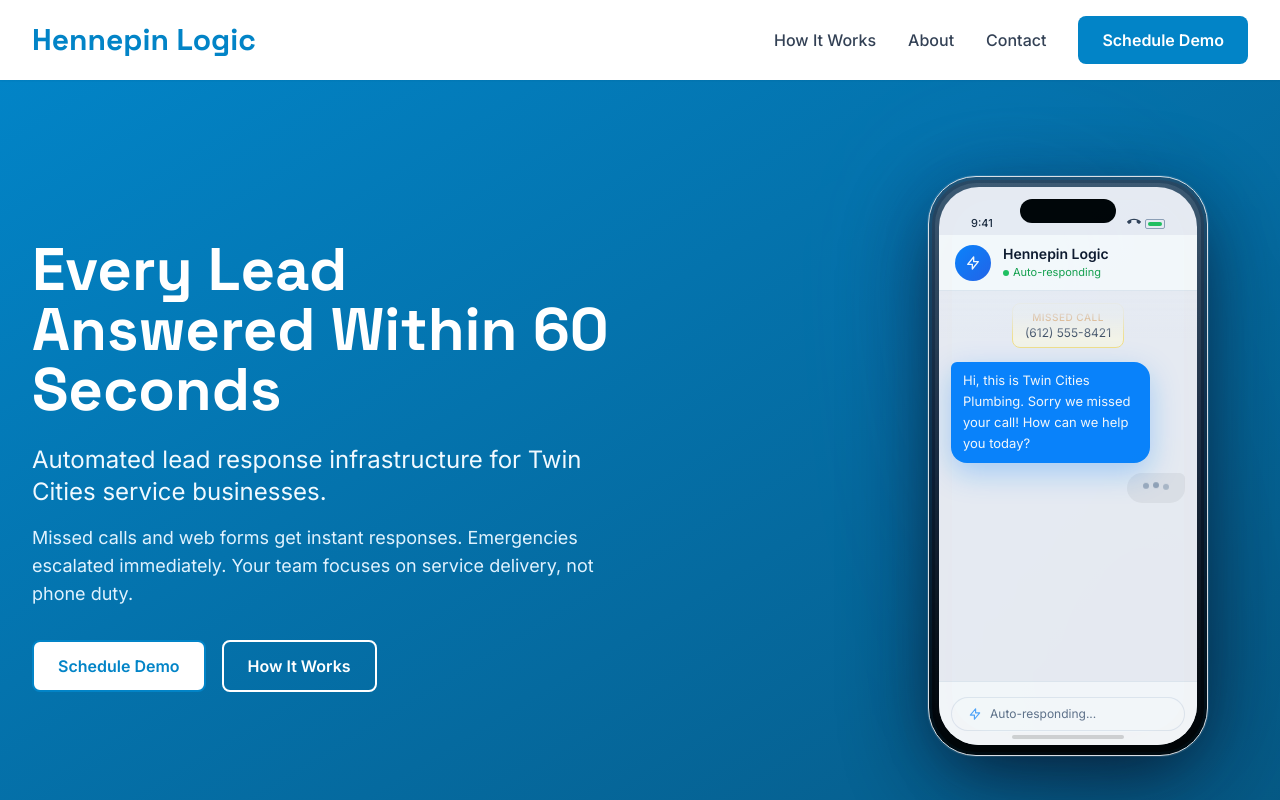
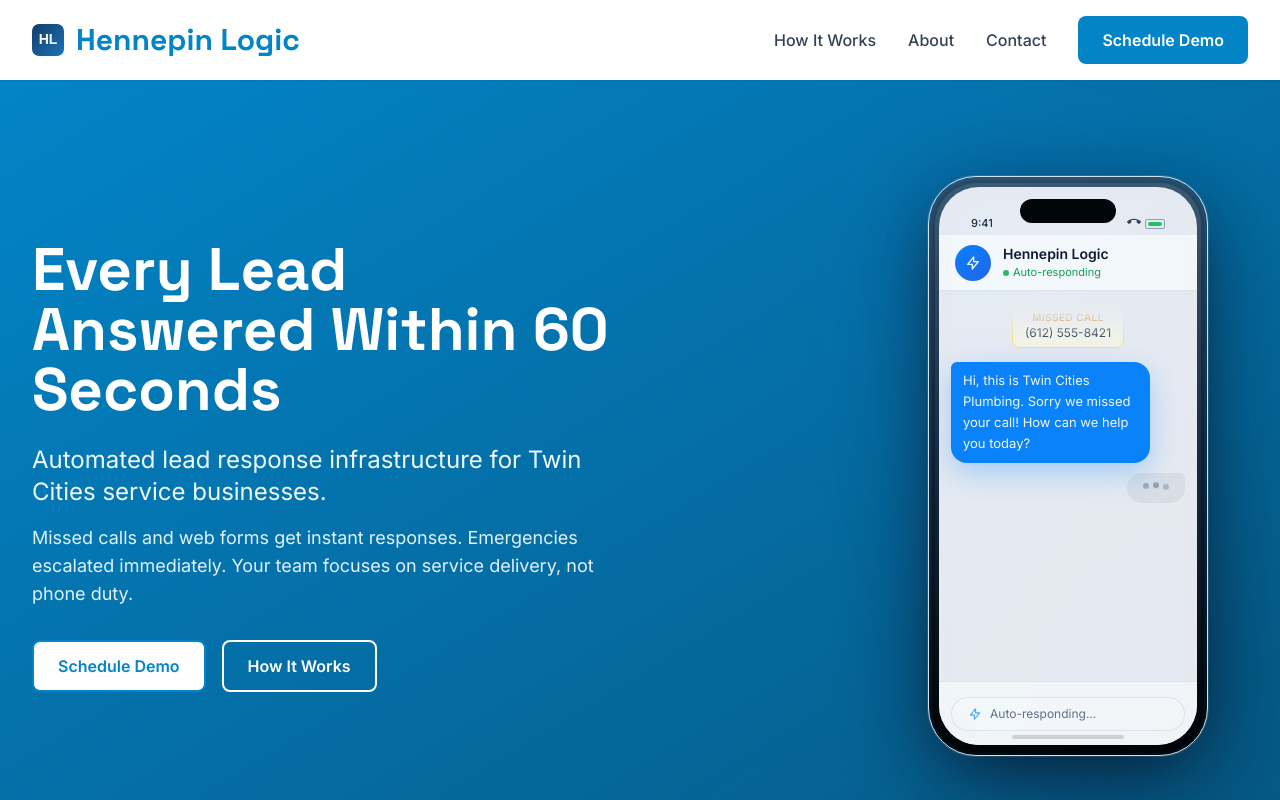
Before and after one commit to yirgareminick/hennepinlogic-site, a Next.js app: page / in a window 1280 px wide. Shown: the top 800 px of the page. Built offline with nearby package versions, Linux system fonts and the light colour scheme.

Commit message:
favicon updates

```diff
--- a/src/components/Footer.tsx
+++ b/src/components/Footer.tsx
@@ -13,7 +13,12 @@
         <div className="grid grid-cols-1 md:grid-cols-2 lg:grid-cols-4 gap-8 md:gap-12">
           {/* Company Info */}
           <div className="lg:col-span-2">
-            <h3 className="text-2xl font-heading font-bold text-white mb-4">
+            <h3 className="text-2xl font-heading font-bold text-white mb-4 flex items-center gap-3">
+              <img
+                src="/favicon.svg"
+                alt="Hennepin Logic"
+                className="h-7 w-7"
+              />
               Hennepin Logic
             </h3>
             <p className="text-slate-400 mb-6 max-w-md">
--- a/src/components/Header.tsx
+++ b/src/components/Header.tsx
@@ -18,7 +18,12 @@
       <nav className="container-custom">
         <div className="flex justify-between items-center h-16 md:h-20">
           {/* Logo */}
-          <Link href="/" className="flex items-center">
+          <Link href="/" className="flex items-center gap-3">
+            <img
+              src="/favicon.svg"
+              alt="Hennepin Logic"
+              className="h-8 w-8"
+            />
             <span className="text-2xl md:text-3xl font-heading font-bold text-primary-600">
               Hennepin Logic
             </span>
```
Also changed, not shown: public/favicon.svg.
